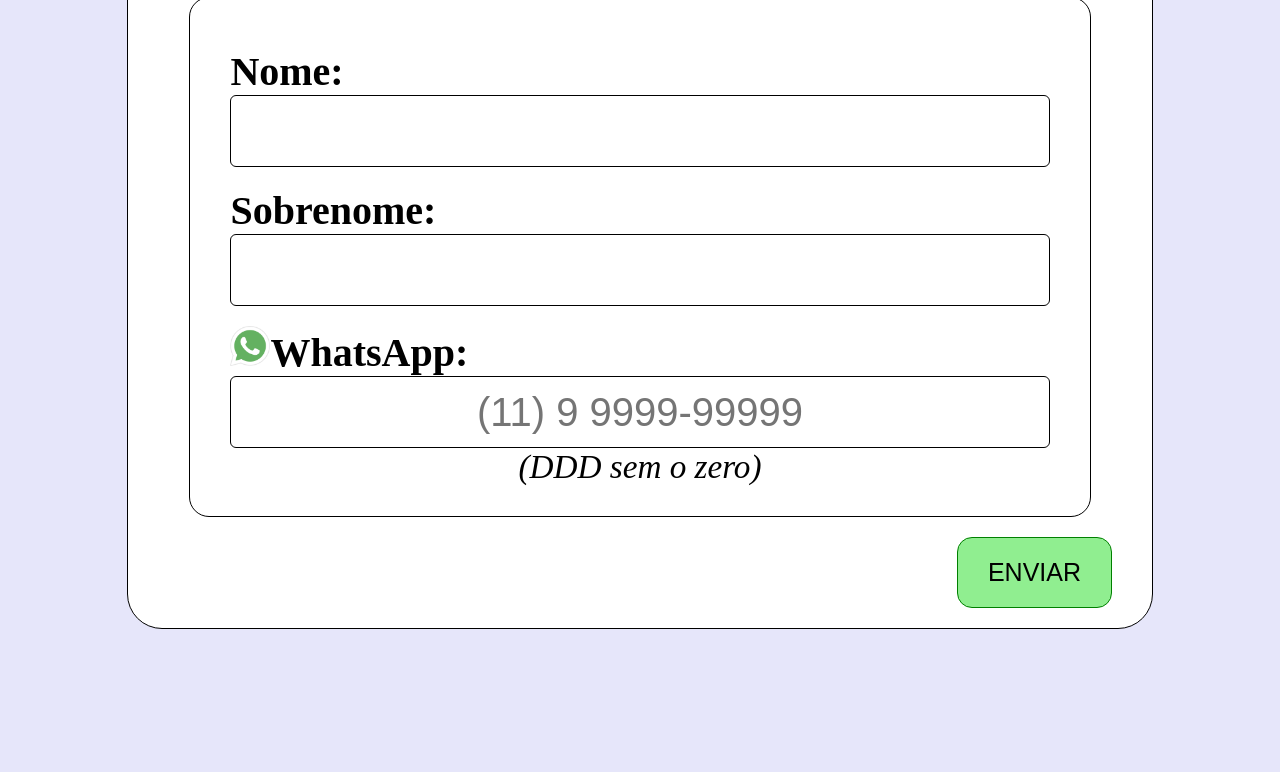
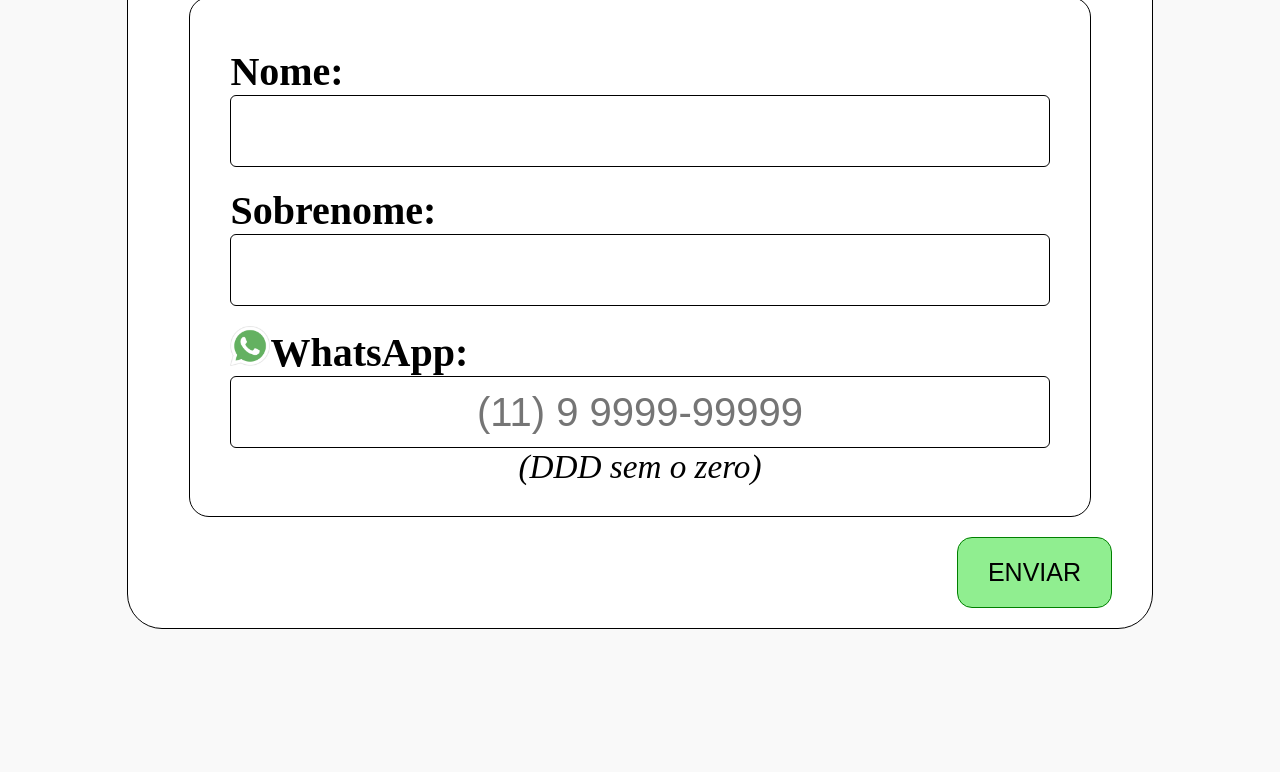
Before and after one commit to rodrigosilva1302/jumbex, a plain HTML site: page finalizar.html in a window 1280 px wide. Shown: the part 472-1244 px from the top of the page. Drawn offline with nearby package versions, Linux system fonts and the light colour scheme.

Commit message:
Update stylefinalizar.css

```diff
--- a/stylefinalizar.css
+++ b/stylefinalizar.css
@@ -4,7 +4,7 @@
 }
 
 body {
-	background: #e6e6fa;
+	background: #F9F9F9;
     font-family: "Arial", sans-serif;
 	font-size: 30px;
 	max-width: 100%;
```
